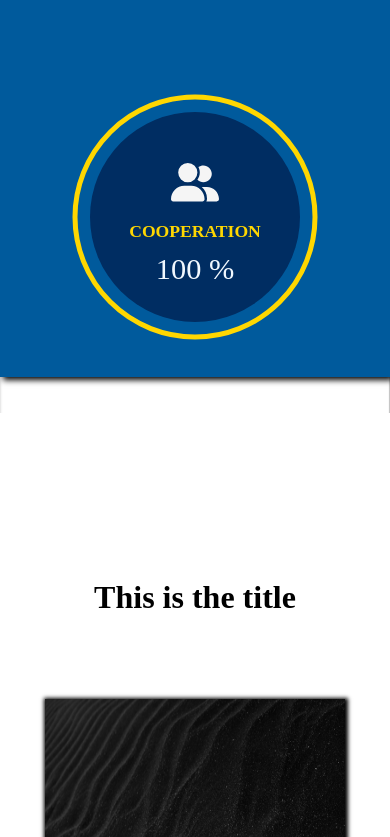
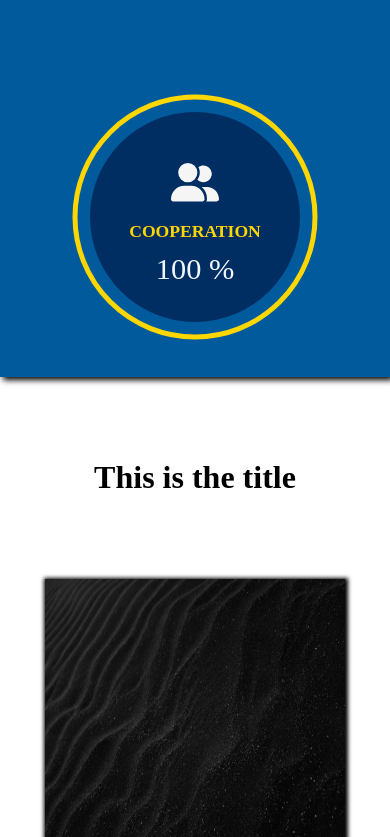
Before and after one commit to Aris-Empanta/Accountant_landing_page, a React (Create React App) app: page / in a window 390 px wide. Shown: the part 2189-3026 px from the top of the page. Built offline with nearby package versions, Linux system fonts and the light colour scheme.

Commit message:
responsiveness

```diff
--- a/src/components/css/CustomerReview.css
+++ b/src/components/css/CustomerReview.css
@@ -3,7 +3,7 @@
     display: grid;
     grid-template-areas: "header header header"
                          "firstLink secondLink thirdLink";
-    top: 1050px;
+    top: 900px;
     width: 100vw;
     height: 800px;
     position: absolute;
@@ -70,7 +70,7 @@
                              "firstLink"
                              "secondLink"
                              "thirdLink";
-        top: 2300px;
+        top: 2150px;
         height: 1900px;
     }
 
@@ -86,7 +86,7 @@
                              "firstLink"
                              "secondLink"
                              "thirdLink";
-        top: 2100px;
+        top: 1980px;
         height: 1900px;
     }
 
```
